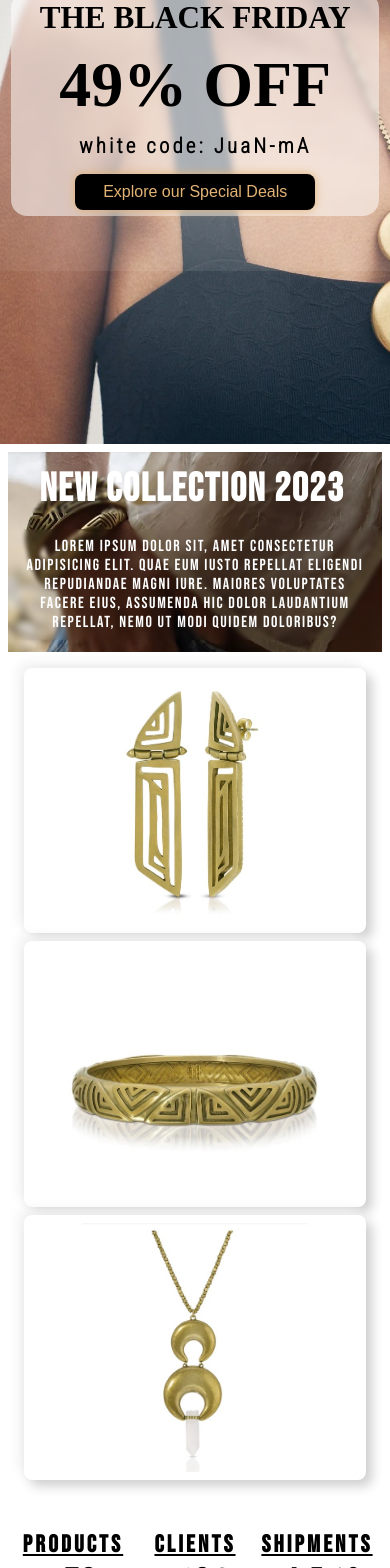
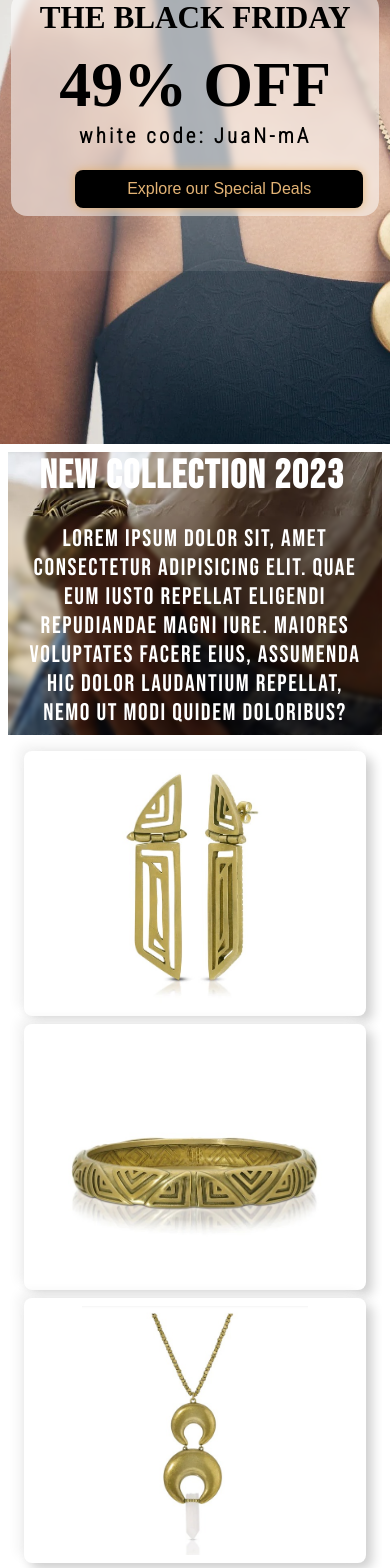
Before and after one commit to Juannmanuel/lassTime, a React (Vite) app: page / in a window 390 px wide. Shown: the part 400-1968 px from the top of the page. Built offline with nearby package versions, Linux system fonts and the light colour scheme; a web font is replaced by a local one.

Commit message:
720 completo

```diff
--- a/src/components/cards/individualCards/IndividualCards.module.css
+++ b/src/components/cards/individualCards/IndividualCards.module.css
@@ -121,10 +121,16 @@
 /*============== Scren 770=============*/
 @media (max-width: 768px) {
   .viewButton button {
-    top: 85%;
-    left: 15%;
-    width: 8rem;
-    height: 1.5rem;
+    top: 86%;
+    left: 21%;
+    width: 9rem;
+    height: 2rem;
+  }
+  .viewButton p {
+    font-size: 1.5rem;
+  }
+  .viewButton h2 {
+    font-size: 2rem;
   }
 }
 /*============== Scren 425=============*/
--- a/src/components/featured/Featured.module.css
+++ b/src/components/featured/Featured.module.css
@@ -120,6 +120,22 @@
   .envio {
     width: 100%;
   }
+  .description_featured h2 {
+    margin: 0;
+    padding: 0;
+    font-size: 3.5rem;
+    color: white;
+    backdrop-filter: blur(1px);
+    width: 43rem;
+    margin-left: 1.5rem;
+    margin-bottom: 2rem;
+  }
+  .description_featured p {
+    margin:0;
+    padding: .5rem 1rem;
+    backdrop-filter: blur(2px);
+    font-size: 1.5rem;
+  }
   .products_section {
     padding: 0rem;
   }
@@ -129,8 +145,8 @@
   }
   .containerCards {
     display: grid;
-    grid-template-columns: repeat(3, 1fr);
-    padding: 1rem 0rem;
+    grid-template-columns: repeat(3,1fr);
+    padding: 3rem 1rem;
   }
   .envio {
     padding: 1rem 0.5rem;
--- a/src/components/header/Header.module.css
+++ b/src/components/header/Header.module.css
@@ -70,11 +70,12 @@
   }
   .cardHotSale {
     position: absolute;
-    top: 19rem;
+    top: 40.5rem;
     right: 4rem;
-    width: 25rem;
-    height: 14rem;
+    width: 28rem;
+    height: 15rem;
   }
+
 }
 @media screen and (max-width: 425px) {
   .header_main {
--- a/src/components/publicity/Publicity.module.css
+++ b/src/components/publicity/Publicity.module.css
@@ -68,7 +68,27 @@
     padding: 0rem;
   }
   .description_publicity {
-    margin-top: 35%;
+    padding: 8rem 1rem;
+    display: flex;
+    flex-flow: column nowrap;
+    justify-content: center;
+    align-items: center;
+    margin: 0;
+  }
+  .description_publicity p {
+    margin: 0;
+    padding: 0;
+    font-size: 1.7rem;
+  }
+  .description_publicity button {
+    border-radius: 0.5rem;
+    box-shadow: 0 0 10px #e3b375;
+    background-color: #000;
+    color: #e3b375;
+    width: 13rem;
+    height: 3rem;
+    margin-top: 1rem;
+    font-size: 1.1rem;
   }
 }
 @media (max-width: 425px) {
--- a/src/components/sale/Sale.module.css
+++ b/src/components/sale/Sale.module.css
@@ -82,10 +82,10 @@
 /*============== Screen 425 =============*/
 @media (max-width: 768px) {
   .main_sale {
-    grid-template-columns: repeat(2, 1fr);
-    grid-template-rows: repeat(3, 1fr);
-    gap: 0.5rem;
-    padding: 0.5rem;
+    grid-template-columns: repeat(2,1fr);
+    grid-template-rows: repeat(3,1fr);
+    gap: 1.5rem;
+    padding: 1.5rem 2rem;
     height: 100%;
   }
   .products:hover .btn_sale {
--- a/src/components/widgets/Count/Count.module.css
+++ b/src/components/widgets/Count/Count.module.css
@@ -61,10 +61,14 @@
 /*============== Scren 770=============*/
 @media (max-width: 768px) {
   .count_number {
+    font-size: 3rem;
+  }
+  .main_count h2 {
     font-size: 2rem;
   }
-  .main_count h2 {
-    font-size: 1rem;
+  .p_featured{
+    font-size: 1.3rem;
+    padding: 1.5rem;
   }
 
 }
--- a/src/components/widgets/hotSale/HotSale.module.css
+++ b/src/components/widgets/hotSale/HotSale.module.css
@@ -101,12 +101,17 @@
     font-size: 1.3rem;
   }
   .hot_sale_description button {
-    width: 15rem;
-    height: 2.2rem;
-    font-size: 1rem;
+    width: 18rem;
+    height: 2.4rem;
+    font-size: 1.1rem;
     position: absolute;
-    bottom: .4rem;
-    right: 5rem;
+    bottom: 0.5rem;
+    right: 5.5rem;
+  }
+  .hot_sale_description p{
+    margin: 0;
+    padding: 0;
+    font-size: 1.3rem;
   }
   .numberOff{
     position: absolute;
```
